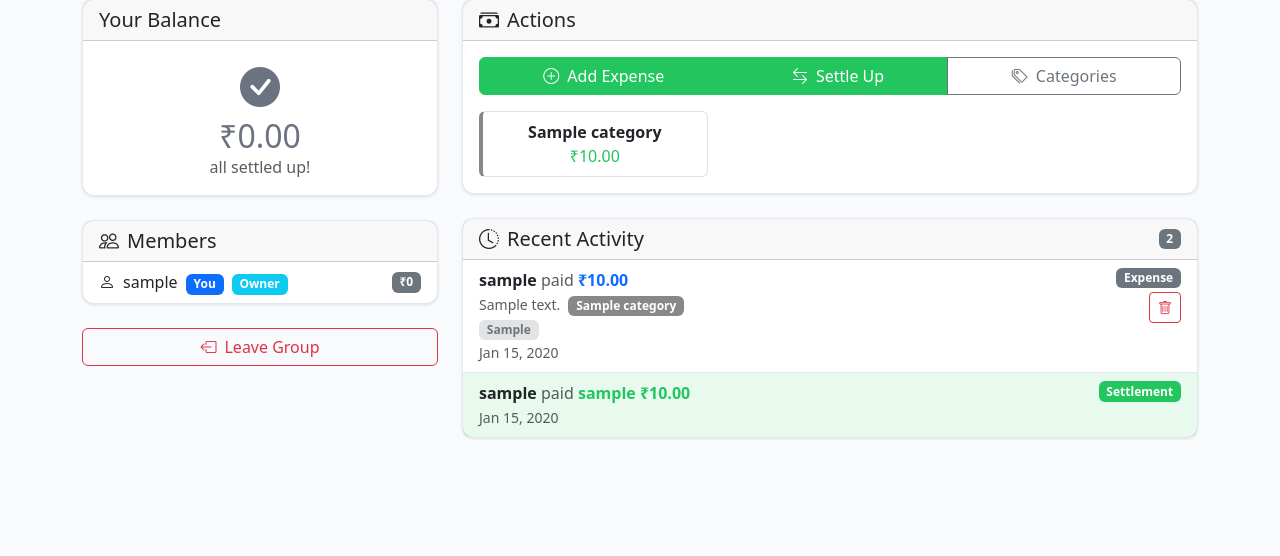
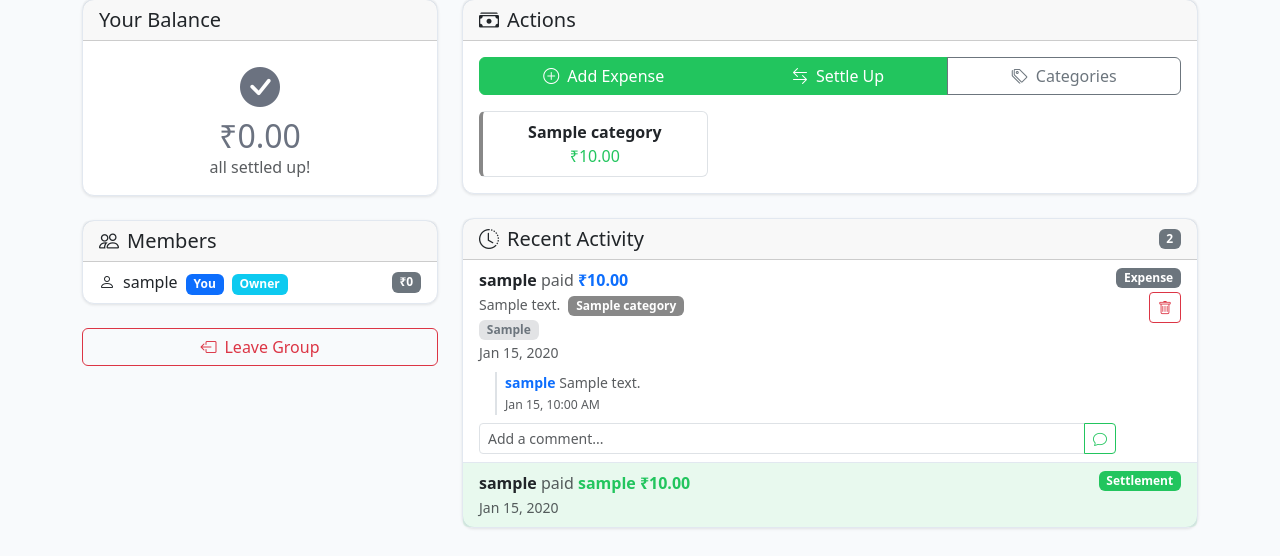
Before and after one commit to suprxsidh/sample-split, a Flask app: page /group/1 in a window 1280 px wide. Shown: the part 244-800 px from the top of the page. Run offline with Flask 3, Linux system fonts and the light colour scheme; a user stored in the database is signed in; tables that the repository leaves empty hold one stand-in row (values such as "Sample post"); some libraries are stand-ins or nearby versions.

Commit message:
feat: v0.7 part 1 - remove members and comments
- Add remove_member route (admin only)
- Add Comment model for expense comments
- Add add_comment route
- Update group.html with remove buttons and comment forms
- Add tests for new features (39 tests, 82% coverage)
- Update ROADMAP.md for v0.7

```diff
--- a/app.py
+++ b/app.py
@@ -5,7 +5,7 @@ from flask_login import LoginManager, login_user, logout_user, login_required, c
 from flask_wtf.csrf import CSRFProtect
 from flask_limiter import Limiter
 from flask_limiter.util import get_remote_address
-from models import db, User, Group, GroupMember, Expense, ExpenseSplit, Settlement, PasswordReset, Category
+from models import db, User, Group, GroupMember, Expense, ExpenseSplit, Settlement, PasswordReset, Category, Comment
 from datetime import datetime
 import csv
 import io
@@ -404,6 +404,31 @@ def leave_group(group_id):
     return redirect(url_for("dashboard"))
 
 
+@app.route("/group/<int:group_id>/remove/<int:user_id>", methods=["POST"])
+@login_required
+def remove_member(group_id, user_id):
+    group_obj = Group.query.get_or_404(group_id)
+
+    if group_obj.created_by_id != current_user.id:
+        flash("Only the group creator can remove members.", "error")
+        return redirect(url_for("group", group_id=group_id))
+
+    if user_id == current_user.id:
+        flash("You cannot remove yourself. Use 'Leave Group' instead.", "error")
+        return redirect(url_for("group", group_id=group_id))
+
+    membership = GroupMember.query.filter_by(user_id=user_id, group_id=group_id).first()
+    if not membership:
+        flash("Member not found in this group.", "error")
+        return redirect(url_for("group", group_id=group_id))
+
+    removed_user = User.query.get(user_id)
+    db.session.delete(membership)
+    db.session.commit()
+    flash(f'{removed_user.username} has been removed from the group.', "info")
+    return redirect(url_for("group", group_id=group_id))
+
+
 @app.route("/group/<int:group_id>/categories")
 @login_required
 def manage_categories(group_id):
@@ -603,6 +628,33 @@ def delete_expense(group_id, expense_id):
     db.session.delete(expense)
     db.session.commit()
     flash("Expense deleted.", "success")
+    return redirect(url_for("group", group_id=group_id))
+
+
+@app.route("/group/<int:group_id>/expense/<int:expense_id>/comment", methods=["POST"])
+@login_required
+def add_comment(group_id, expense_id):
+    group_obj = Group.query.get_or_404(group_id)
+
+    membership = GroupMember.query.filter_by(user_id=current_user.id, group_id=group_id).first()
+    if not membership:
+        flash("You are not a member of this group.", "error")
+        return redirect(url_for("dashboard"))
+
+    expense = Expense.query.get_or_404(expense_id)
+    if expense.group_id != group_id:
+        flash("Expense not found in this group.", "error")
+        return redirect(url_for("group", group_id=group_id))
+
+    content = request.form.get("content", "").strip()
+    if not content:
+        flash("Comment cannot be empty.", "error")
+        return redirect(url_for("group", group_id=group_id))
+
+    comment = Comment(expense_id=expense_id, user_id=current_user.id, content=content)
+    db.session.add(comment)
+    db.session.commit()
+    flash("Comment added.", "success")
     return redirect(url_for("group", group_id=group_id))
 
 
--- a/templates/group.html
+++ b/templates/group.html
@@ -113,6 +113,7 @@
                                 <span class="badge bg-info ms-1">Owner</span>
                             {% endif %}
                         </span>
+                        <div class="d-flex align-items-center gap-2">
                             {% set mb = member_balances.get(member.id, {}).get('balance', 0) %}
                             {% if mb > 0 %}
                                 <span class="badge bg-success">+₹{{ "%.2f"|format(mb) }}</span>
@@ -121,6 +122,15 @@
                             {% else %}
                                 <span class="badge bg-secondary">₹0</span>
                             {% endif %}
+                            {% if current_user.id == group.created_by_id and member.id != current_user.id %}
+                                <form method="POST" action="{{ url_for('remove_member', group_id=group.id, user_id=member.id) }}" class="d-inline">
+                                    <input type="hidden" name="csrf_token" value="{{ csrf_token() }}"/>
+                                    <button type="submit" class="btn btn-sm btn-outline-danger" onclick="return confirm('Remove {{ member.username }} from this group?')">
+                                        <i class="bi bi-person-dash"></i>
+                                    </button>
+                                </form>
+                            {% endif %}
+                        </div>
                     </li>
                 {% endfor %}
             </ul>
@@ -208,7 +218,7 @@
                         {% if transaction.type == 'expense' %}
                             <li class="list-group-item">
                                 <div class="d-flex justify-content-between align-items-start">
-                                    <div>
+                                    <div class="flex-grow-1">
                                         <strong>{{ transaction.data.payer.username }}</strong>
                                         <span class="text-muted">paid</span>
                                         <strong class="text-primary">₹{{ "%.2f"|format(transaction.data.amount) }}</strong>
@@ -224,6 +234,26 @@
                                         <br><small class="text-muted">
                                             {{ transaction.data.expense_date.strftime('%b %d, %Y') if transaction.data.expense_date else transaction.data.created_at.strftime('%b %d, %Y') }}
                                         </small>
+
+                                        {% if transaction.data.comments %}
+                                            <div class="mt-2 ms-3 border-start border-2 ps-2">
+                                                {% for comment in transaction.data.comments %}
+                                                    <div class="small mb-1">
+                                                        <strong class="text-primary">{{ comment.user.username }}</strong>
+                                                        <span class="text-muted">{{ comment.content }}</span>
+                                                        <br><small class="text-muted">{{ comment.created_at.strftime('%b %d, %I:%M %p') }}</small>
+                                                    </div>
+                                                {% endfor %}
+                                            </div>
+                                        {% endif %}
+
+                                        <form method="POST" action="{{ url_for('add_comment', group_id=group.id, expense_id=transaction.data.id) }}" class="mt-2">
+                                            <input type="hidden" name="csrf_token" value="{{ csrf_token() }}"/>
+                                            <div class="input-group input-group-sm">
+                                                <input type="text" class="form-control" name="content" placeholder="Add a comment...">
+                                                <button class="btn btn-outline-primary" type="submit"><i class="bi bi-chat"></i></button>
+                                            </div>
+                                        </form>
                                     </div>
                                     <div class="d-flex flex-column align-items-end gap-1">
                                         <span class="badge bg-secondary">Expense</span>
```
Also changed, not shown: ROADMAP.md (+3 -2 lines), models.py (+14 -0 lines), tests/test_basic.py (+62 -3 lines). Lines whose indentation alone changed are shown as unchanged.
